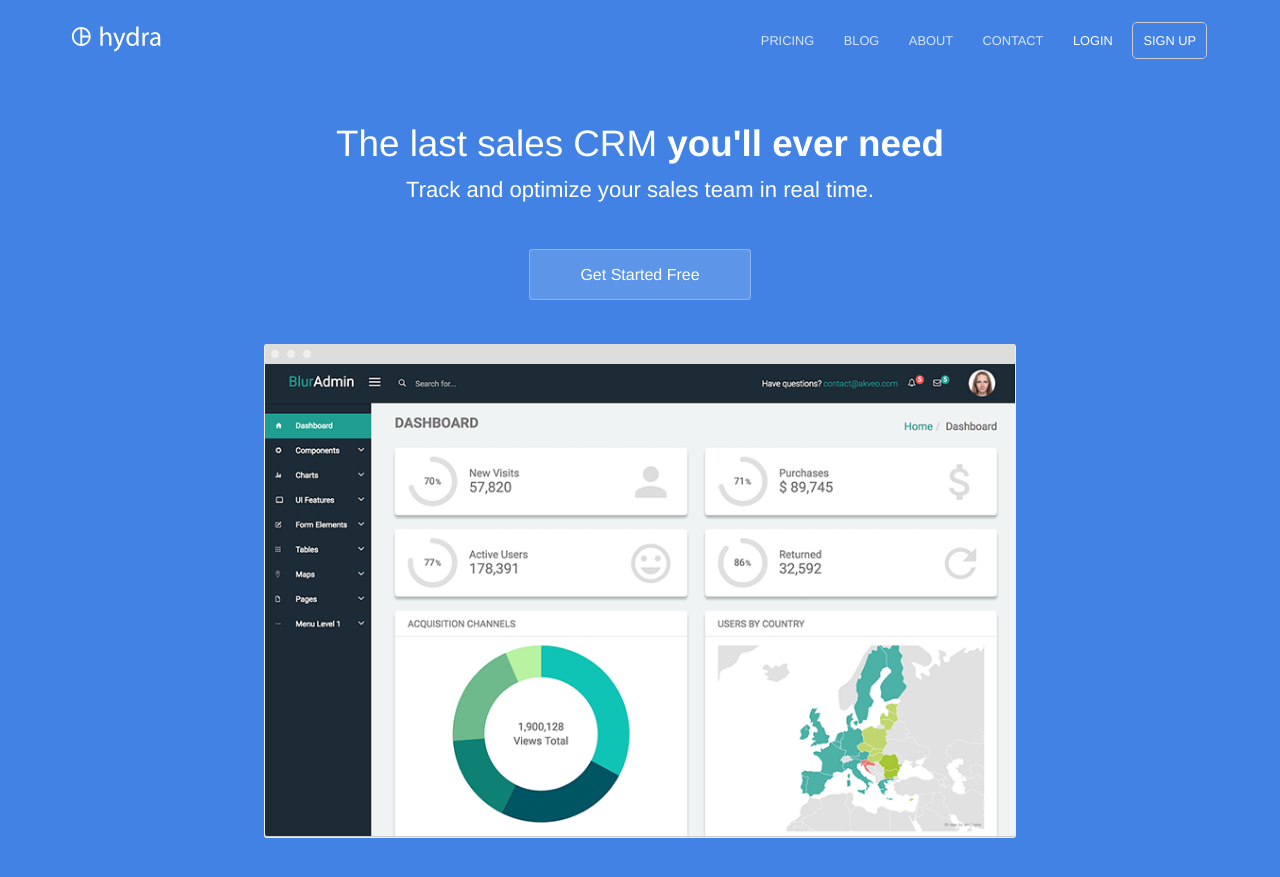
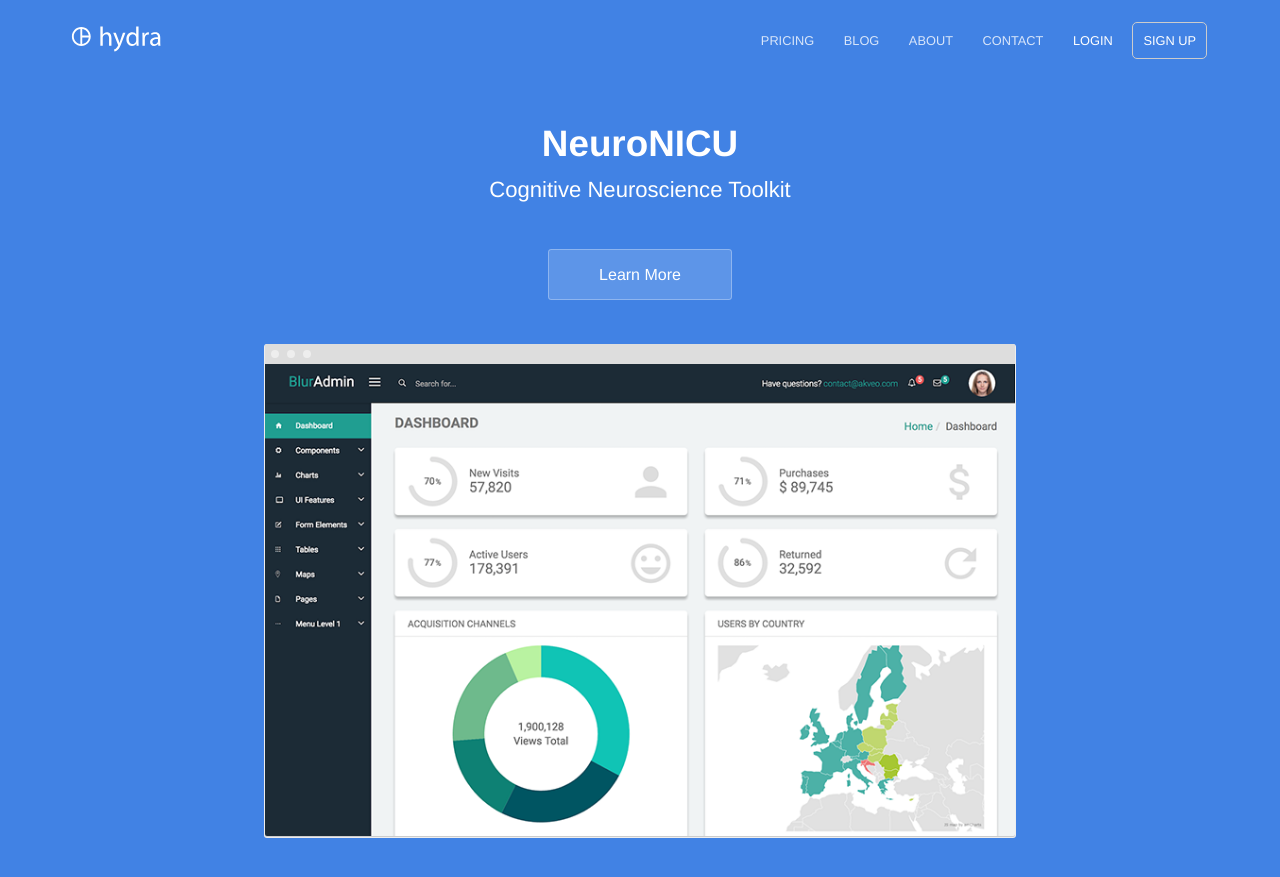
Before and after one commit to neuroNICU/neuroNICU.github.io, a Jekyll site: the page built from index.html, in a window 1280 px wide and 900 px high. Shown: the top 877 px of the window. Built offline with Jekyll 4.4.1, drawn with Linux system fonts in a browser that asks for light colours.

Commit message:
Update index.html

```diff
--- a/index.html
+++ b/index.html
@@ -1,12 +1,12 @@
 ---
-title: The last sales CRM you'll ever need
-description: Track and optimize your sales team in real time
+title: NeuroNICU
+description: Landing page
 ---
 <section class="hero">
 	<div class="text-container">
-		<h1 class="editable">The last sales CRM <strong>you'll ever need</strong></h1>
-		<p class="subtext editable">Track and optimize your sales team in real time.</p>
-		<div class="cta button alt"><a href="{{ site.baseurl }}/contact/">Get Started Free</a></div>
+		<h1 class="editable"><strong>NeuroNICU</strong></h1>
+		<p class="subtext editable">Cognitive Neuroscience Toolkit</p>
+		<div class="cta button alt"><a href="{{ site.baseurl }}/about/">Learn More</a></div>
 		<div>
 			<img src="{{ site.baseurl }}/images/dashboard.png" alt="Screenshot" class="screenshot editable" />
 		</div>
```
